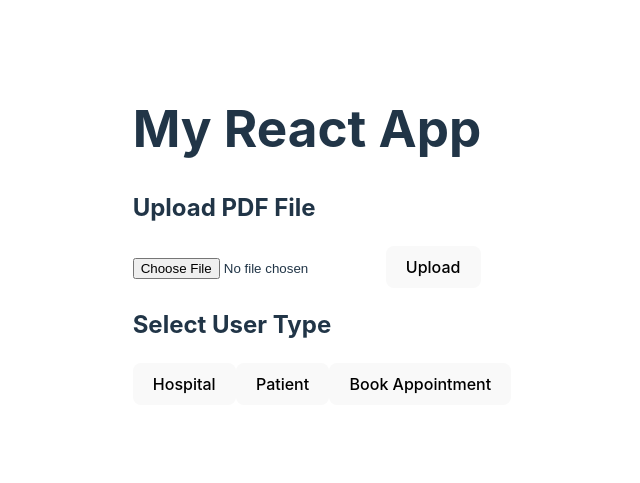
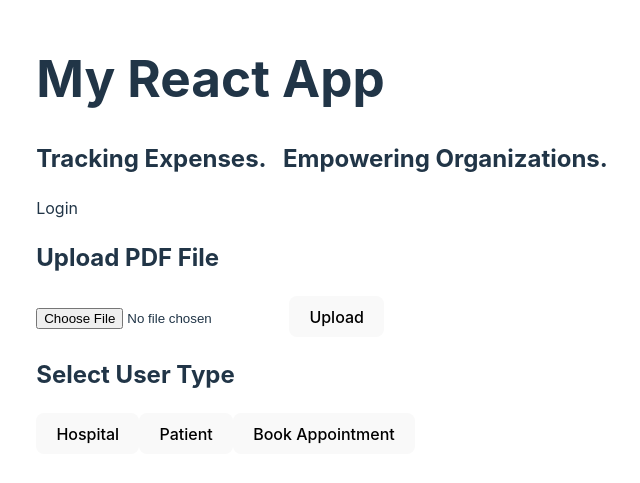
Before and after one commit to ktLearner/TRINIT_TechBrigade_WEB3, a React (Vite) app in the folder healthcare_trinit/: page / in a window 1280 px wide. Shown: the part 165-648 px from the top of the page, without its empty margins (318-958 px from the left). Built offline with nearby package versions, Linux system fonts and the light colour scheme.

Commit message:
[UI]: Wallet connect

```diff
--- a/healthcare_trinit/package.json
+++ b/healthcare_trinit/package.json
@@ -13,7 +13,8 @@
     "@pinata/sdk": "^2.1.0",
     "ipfs-http-client": "^60.0.1",
     "react": "^18.2.0",
-    "react-dom": "^18.2.0"
+    "react-dom": "^18.2.0",
+    "web3": "^4.6.0"
   },
   "devDependencies": {
     "@types/react": "^18.2.56",
--- a/healthcare_trinit/src/App.jsx
+++ b/healthcare_trinit/src/App.jsx
@@ -3,6 +3,7 @@ import HospitalRegn from './Forms/HospitalRegn'; // Import the HospitalRegn comp
 import PatientRegn from './Forms/PatientRegn'; // Import the PatientRegn component
 import AppointmentBook from './Forms/Appointment'; // Import the AppointmentBookingForm component
 import UploadForm from "./Forms/UploadForm";
+import Home from './Forms/connect_wallet';
 
 const App = () => {
     const [userType, setUserType] = useState(null); // State to track user selection
@@ -23,6 +24,7 @@ const App = () => {
         } else {
             return (
               <div>
+                <Home />
                 <UploadForm />
                 <h2>Select User Type</h2>
                 <button onClick={() => handleUserSelect("hospital")}>
--- /dev/null
+++ b/healthcare_trinit/src/Forms/connect_wallet.jsx
@@ -0,0 +1,30 @@
+
+import useWallet from "./wallet"
+
+export default function Home () {
+	let [ wallet, login, logout ] = useWallet()
+
+	return (
+		<main >
+			<div >
+				<h2>Tracking Expenses. &nbsp; Empowering Organizations.</h2>
+				<div >
+					<div>
+						{
+							wallet == null
+							?
+							<>
+								<div className="button bright" onClick={login}>Login</div>
+							</>
+							:
+							<>
+								<div className="button bright">Dashboard</div>
+								<div className="button minimal" onClick={logout}>Logout</div>
+							</>
+						}
+					</div>
+				</div>
+			</div>
+		</main>
+	)
+}
--- /dev/null
+++ b/healthcare_trinit/src/Forms/wallet.jsx
@@ -0,0 +1,35 @@
+
+import { useState } from "react"
+import Web3 from "web3"
+
+export default function useWallet () {
+    let [ address, setAddress ] = useState(localStorage.getItem("wallet_address"))
+
+    function setWallet (address) {
+        localStorage.setItem("wallet_address", address)
+        setAddress(address)
+    }
+
+    async function login () {
+        if (window.ethereum) {
+            try {
+              await window.ethereum.request({ method: 'eth_requestAccounts' });
+              const web3 = new Web3(window.ethereum);
+
+              const accounts = await web3.eth.getAccounts();
+              setWallet(accounts[0])
+
+            } catch (error) {
+              throw new Error("Access Denied")
+            }
+
+        } else {
+            throw new Error("Metamask not installed")
+        }
+    }
+
+    async function logout () {
+        setWallet(null)
+    }
+    return [ address, login, logout ]
+}
```
